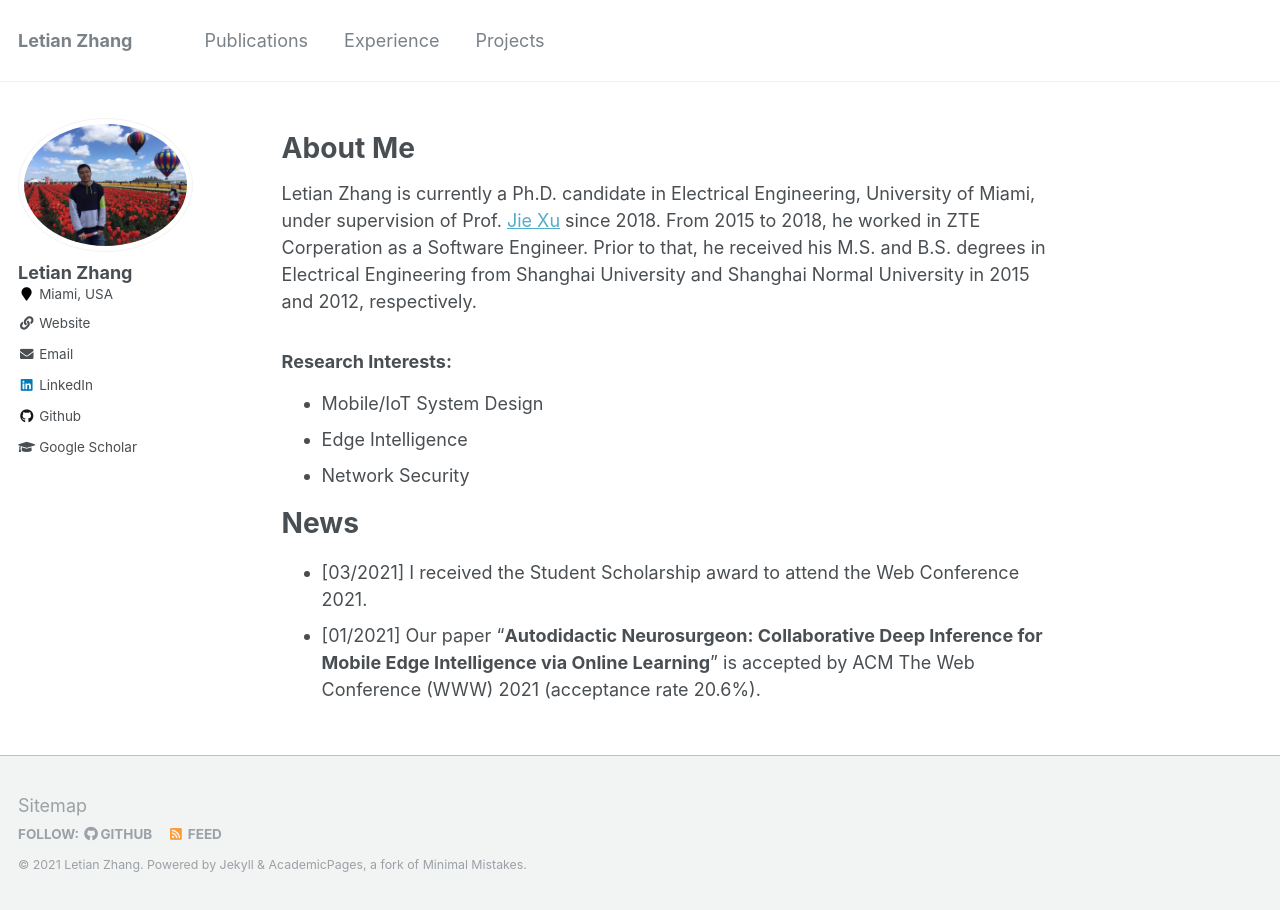
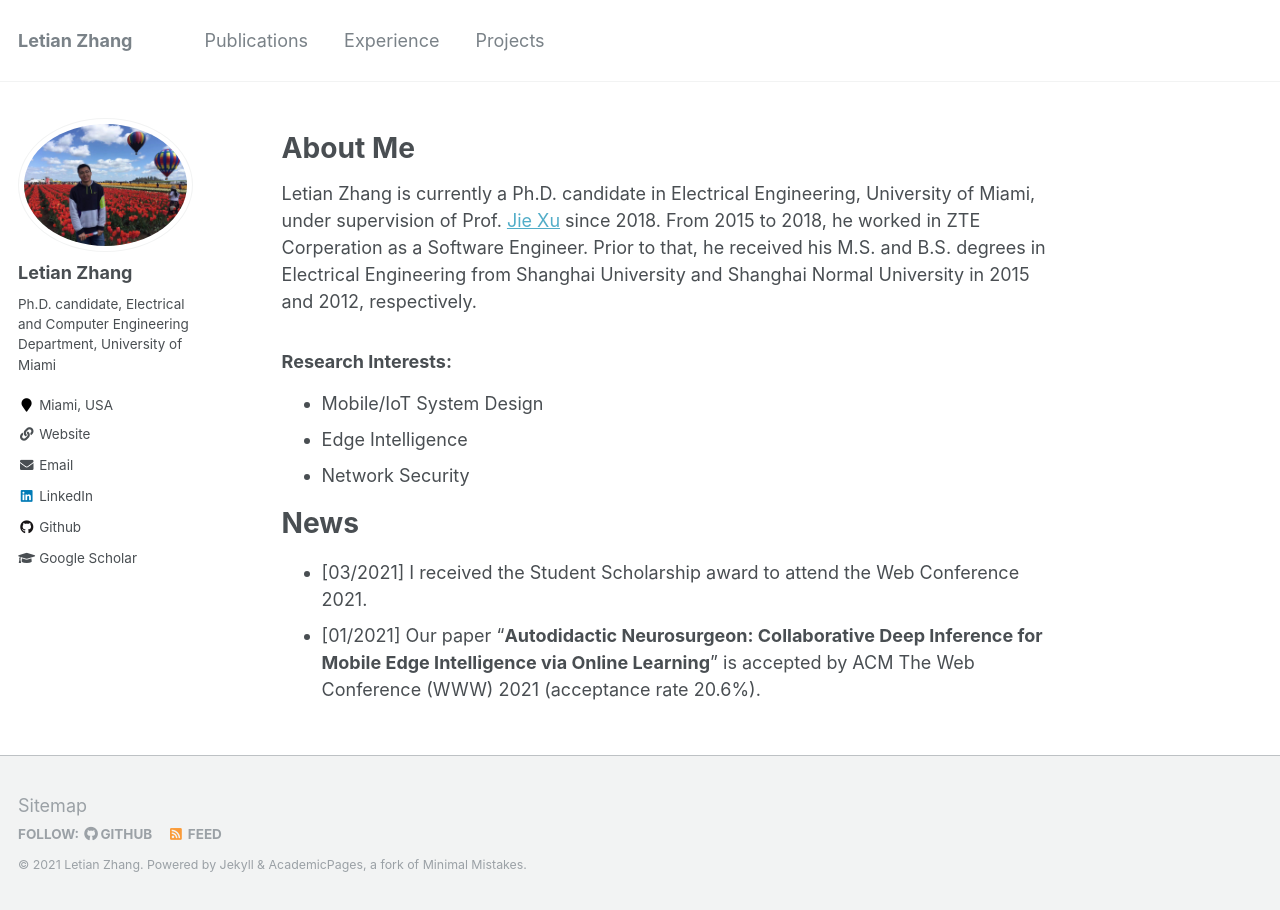
Before and after one commit to letian-zhang/letian-zhang.github.io, a Jekyll site: the page built from _pages/about.md, in a window 1280 px wide. Built offline with Jekyll 4.4.1, drawn with Linux system fonts in a browser that asks for light colours.

Commit message:
Update _config.yml

```diff
--- a/_config.yml
+++ b/_config.yml
@@ -82,7 +82,7 @@ analytics:
 author:
   name             : "Letian Zhang"
   avatar           : "me.jpg"
-  bio              : #"Your biography for the left-hand sidebar"
+  bio              : "Ph.D. candidate, Electrical and Computer Engineering Department, University of Miami"
   location         : "Miami, USA"
   employer         :
   pubmed           :
```
